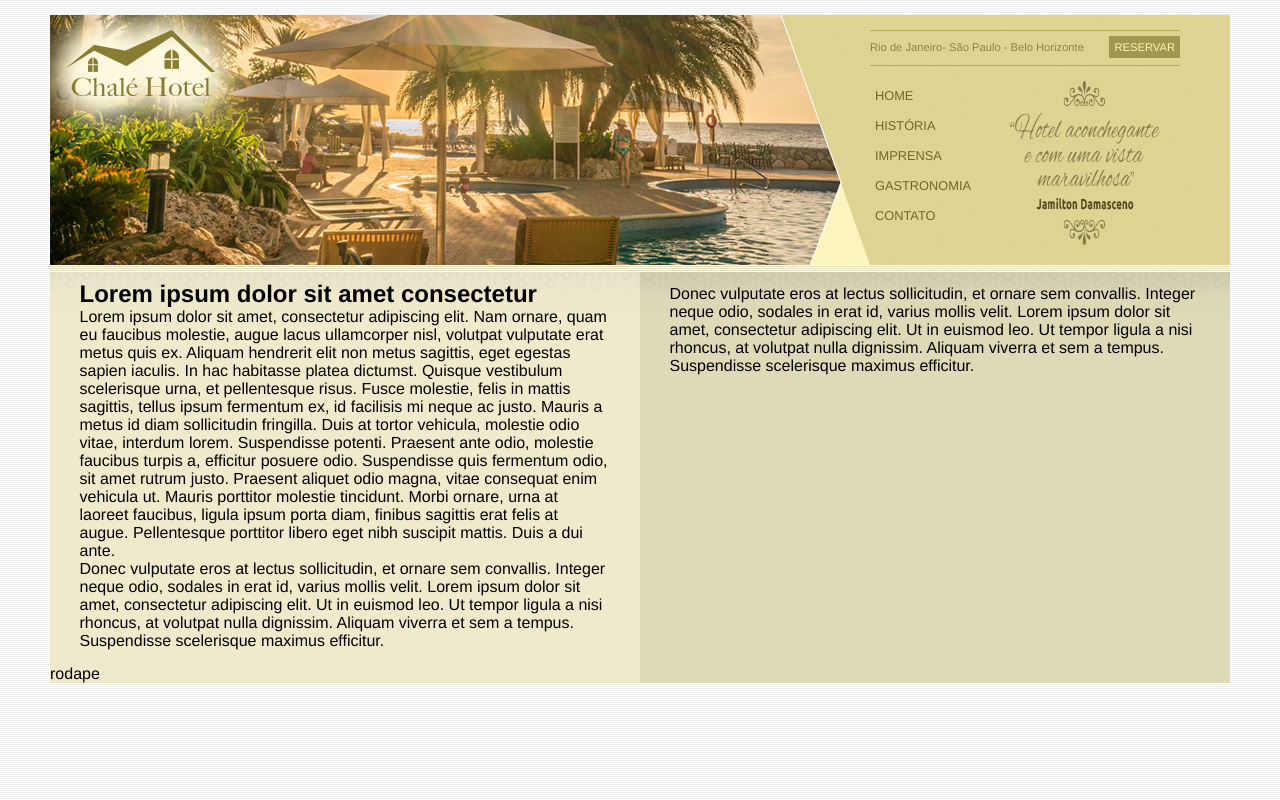
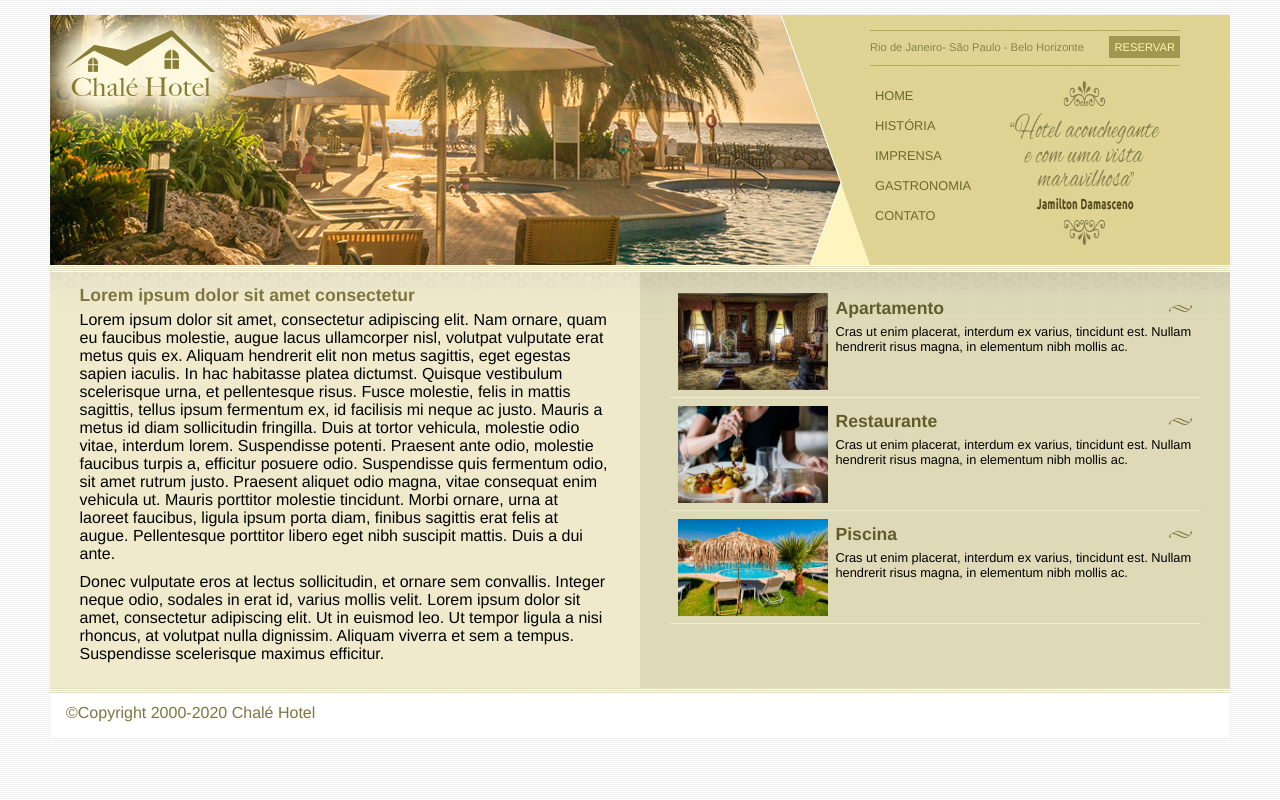
Before and after one commit to ShrrgnienT-T/CHALE-HOTEL, a plain HTML site: page INDEX.HTML in a window 1280 px wide. Drawn offline with Linux system fonts and the light colour scheme.

Commit message:
Conteudo lateral e rodapé (final do projeto)

```diff
--- a/INDEX.HTML
+++ b/INDEX.HTML
@@ -60,13 +60,35 @@
 
         <div id="area-lateral"> <!--Inicio Area Lateral-->
             <div class="conteudo">
-
-                <p> Donec vulputate eros at lectus sollicitudin, et ornare sem convallis. Integer neque odio, sodales in erat id, varius mollis velit. Lorem ipsum dolor sit amet, consectetur adipiscing elit. Ut in euismod leo. Ut tempor ligula a nisi rhoncus, at volutpat nulla dignissim. Aliquam viverra et sem a tempus. Suspendisse scelerisque maximus efficitur.</p>
-
+                <ul id="beneficios">
+                    <li>
+                        <a href="">
+                            <img src="imagens/apartamento.jpg" width="150" alt="apartamento">
+                            <h3>Apartamento</h3>
+                            <p>Cras ut enim placerat, interdum ex varius, tincidunt est. Nullam hendrerit risus magna, in elementum nibh mollis ac. </p>
+                        </a>
+                    </li>
+                    <li>
+                        <a href="">
+                            <img src="imagens/restaurante.jpg" width="150" alt="restaurante">
+                            <h3>Restaurante</h3>
+                            <p>Cras ut enim placerat, interdum ex varius, tincidunt est. Nullam hendrerit risus magna, in elementum nibh mollis ac. </p>
+                        </a>
+                    </li>
+                    <li>
+                        <a href="">
+                            <img src="imagens/piscina.jpg" width="150" alt="piscina">
+                            <h3>Piscina</h3>
+                            <p>Cras ut enim placerat, interdum ex varius, tincidunt est. Nullam hendrerit risus magna, in elementum nibh mollis ac. </p>
+                        </a>
+                    </li>
+                </ul>
             </div>
         </div> <!--Fim Area Lateral-->
         <div id="rodape">
-            rodape
+            <span>
+                &copy;Copyright 2000-2020 Chalé Hotel
+            </span>
         </div>
     </div> <!-- Fim DO CONTAINER -->
 </body>
--- a/css/estilo.css
+++ b/css/estilo.css
@@ -151,4 +151,52 @@ ul#navegacao a:hover{
 
 #rodape{
     clear: both;
+    padding: 16px;
+    background: #fff url(../imagens/bg-rodape.png) repeat-x top;
+    color: #7d7640;
+
 }
+/* FORMATAÇÕES DE TEXTOS */
+
+h2{
+    color:#7d7640 ;
+    font-size: 1.1em;
+    padding: 5px 0px;
+}
+
+p{
+    font-size: 1em;
+    margin-bottom: 10px;
+}
+
+/* Formatações da area lateral */
+
+
+#beneficios li{
+    padding: 8px;
+    border-bottom: 1px solid #f3efcb;
+    height: 6em;
+    min-height: 50px;
+}
+
+#beneficios li a img{
+    float: left;
+    margin-right: 8px;
+}
+
+#beneficios li a p{
+    font-size: 0.8em;
+    color: #000;
+}
+
+#beneficios li a h3 {
+    font-size: 1.1em;
+    color: #615b2d;
+    padding: 5px 0;
+    background: url(../imagens/ornamento.png) no-repeat center right;
+}
+
+#beneficios li:hover{
+    background: #f6f3d6;
+    cursor: pointer;
+}
```
